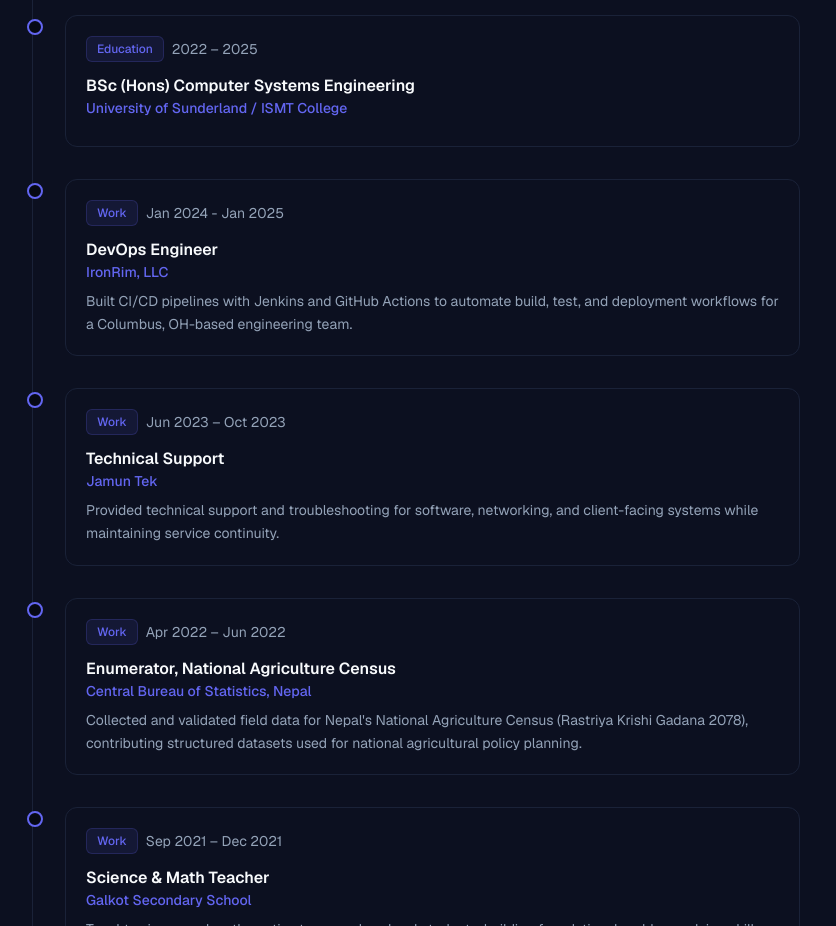
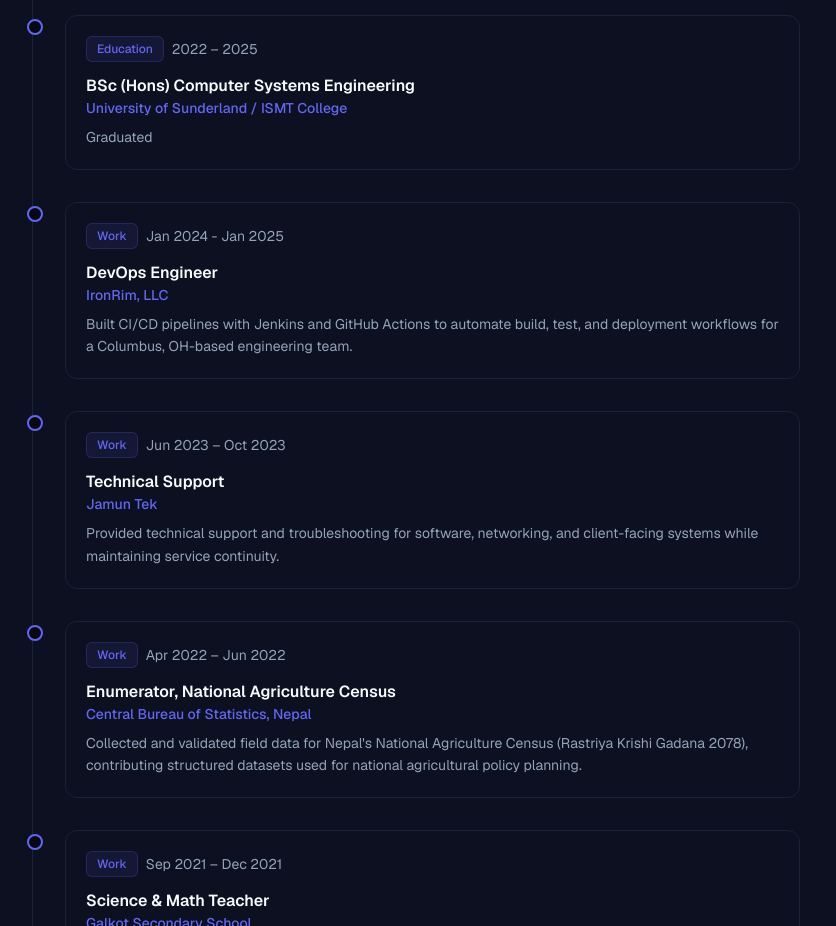
Before and after one commit to prakriti515/prakriti-portfolio, a Next.js app: page /about in a window 1280 px wide. Shown: the part 3240-4166 px from the top of the page, without its empty margins (0-836 px from the left). Built offline with nearby package versions, Linux system fonts and the light colour scheme.

Commit message:
Fix timeline entry typing

```diff
--- a/data/about.ts
+++ b/data/about.ts
@@ -120,8 +120,8 @@
       period: "2022 – 2025",
       title: "BSc (Hons) Computer Systems Engineering",
       organization: "University of Sunderland / ISMT College",
-      // description:
-      // "Graduated with a 2:1, alongside a funded research project applying multi-agent reinforcement learning to IoT network load balancing.",
+      description:
+        "Graduated",
       type: "education",
     },
     {
```
